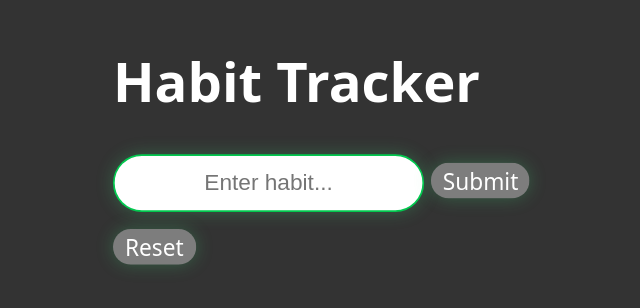
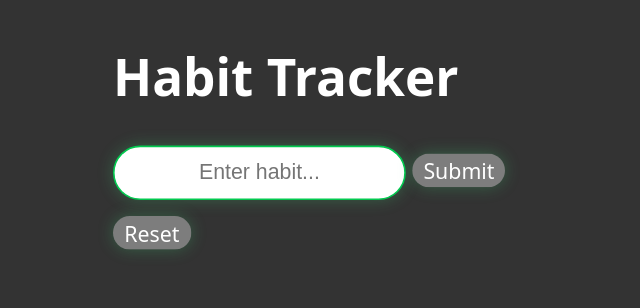
Before and after one commit to Ghufran-Luqman/Habit-Tracker, a FastAPI app: page / in a window 1280 px wide. Shown: the top 308 px of the page, without its empty margins (386-1026 px from the left). Run offline with FastAPI, Linux system fonts and the light colour scheme; data that the repository does not hold is empty.

Commit message:
fixed scaling to be a little bit smaller

```diff
--- a/static/main.css
+++ b/static/main.css
@@ -22,7 +22,7 @@ li {
     position: absolute;
     left: 39%;
     border: 0px solid green;
-    transform: scale(1.7);
+    transform: scale(1.6);
     transform-origin: top left;
 }
 
```
Also changed, not shown: tasks.db.
